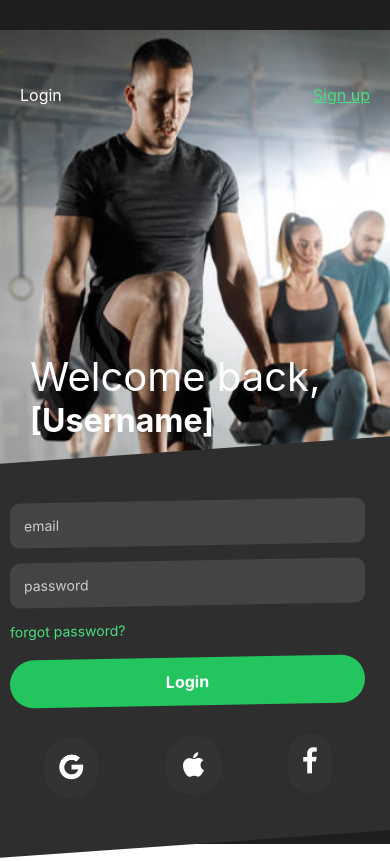
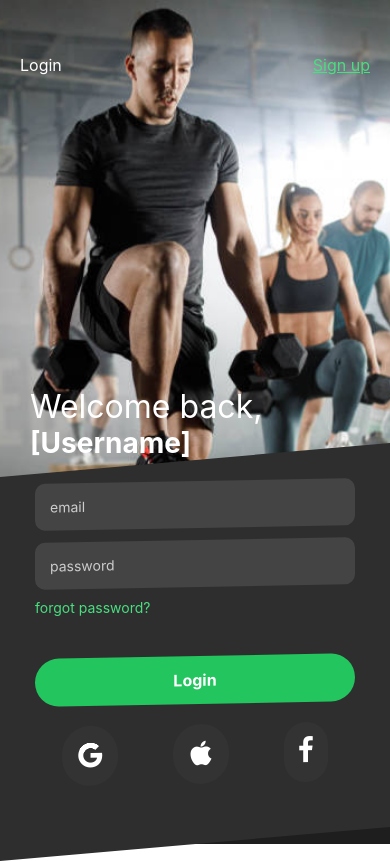
Before and after one commit to TGbadebo02/TitanTrack2.0, a React Native app: screen /LoginScreen in a window 390 px wide. Built offline with nearby package versions, Linux system fonts and the light colour scheme.

Commit message:
LoginScreen made, need to make afew changes though.

```diff
--- a/package.json
+++ b/package.json
@@ -22,7 +22,7 @@
     "react-native": "^0.76.7",
     "react-native-gesture-handler": "~2.20.2",
     "react-native-reanimated": "~3.16.1",
-    "react-native-safe-area-context": "4.12.0",
+    "react-native-safe-area-context": "^4.12.0",
     "react-native-screens": "~4.4.0"
   },
   "devDependencies": {
--- a/src/screens/LoginScreen.jsx
+++ b/src/screens/LoginScreen.jsx
@@ -8,26 +8,30 @@ import {
   ImageBackground,
 } from 'react-native';
 import { AntDesign, FontAwesome, Ionicons } from '@expo/vector-icons';
+import { SafeAreaView } from 'react-native-safe-area-context';
 
 const LoginScreen = () => {
   return (
+    <SafeAreaView style={styles.safeArea} edges={['top']}>
       <View style={styles.container}>
         <ImageBackground
-        source={require('/Users/tgbadebo02/Desktop/TitanTrack2.0/src/assets/images/Login.png')} // 👈 Replace with your actual path
+          source={require('/Users/tgbadebo02/Desktop/TitanTrack2.0/src/assets/images/Login.png')}
           style={styles.imageBackground}
         >
-
+          {/* Top nav */}
           <View style={styles.topRow}>
             <Text style={styles.link}>Login</Text>
             <Text style={[styles.link, styles.signUp]}>Sign up</Text>
           </View>
 
+          {/* Welcome text */}
           <View style={styles.welcomeContainer}>
             <Text style={styles.welcome}>Welcome back,</Text>
             <Text style={styles.username}>[Username]</Text>
           </View>
         </ImageBackground>
 
+        {/* Slanted Form Panel */}
         <View style={styles.formContainer}>
           <TextInput
             style={styles.input}
@@ -56,21 +60,25 @@ const LoginScreen = () => {
           </View>
         </View>
       </View>
+    </SafeAreaView>
   );
 };
 
 export default LoginScreen;
 
 const styles = StyleSheet.create({
+  safeArea: {
+    flex: 1,
+    backgroundColor: '#1e1e1e',
+  },
   container: {
     flex: 1,
-    backgroundColor: '#1e1e1e',
   },
   imageBackground: {
     height: '90%',
     width: '100%',
     justifyContent: 'flex-end',
-    marginTop:30,
+    resizeMode: 'cover',
   },
   topRow: {
     position: 'absolute',
@@ -90,50 +98,48 @@ const styles = StyleSheet.create({
   },
   welcomeContainer: {
     paddingLeft: 30,
-    marginBottom: 350,
+    marginBottom: 300,
   },
   welcome: {
-    fontSize: 40,
+    fontSize: 32,
     color: '#fff',
     fontWeight: '400',
   },
   username: {
-    fontSize: 32,
+    fontSize: 28,
     color: '#fff',
     fontWeight: 'bold',
   },
   formContainer: {
+    flex: 1,
     backgroundColor: '#2e2e2e',
-    flex: 1,
-    paddingTop: 0,
-    paddingHorizontal: 25,
-    transform: [{ skewY: '-4deg' }],
-    paddingLeft: 10,
-    marginTop: -340,
-    borderTopLeftRadius: 0,
-    borderTopRightRadius: 0,
+    transform: [{ skewY: '-5deg' }],
+    paddingHorizontal: 35,
+    paddingTop: -10,
+    paddingBottom: 40,
     justifyContent: 'center',
+    marginTop:-300,
   },
   input: {
     backgroundColor: '#444',
-    marginBottom: 15,
-    padding: 14,
+    marginBottom: 12,
+    padding: 15,
     borderRadius: 10,
     color: '#fff',
-    transform: [{ skewY: '3deg' }],
+    transform: [{ skewY: '4deg' }],
   },
   forgot: {
     color: '#4ade80',
-    marginBottom: 20,
-    transform: [{ skewY: '3deg' }],
+    marginBottom: 40,
+    transform: [{ skewY: '5deg' }],
   },
   loginButton: {
     backgroundColor: '#22c55e',
     paddingVertical: 14,
     borderRadius: 30,
     alignItems: 'center',
-    marginBottom: 30,
-    transform: [{ skewY: '3deg' }],
+    marginBottom: 20,
+    transform: [{ skewY: '4deg' }],
   },
   loginText: {
     color: '#fff',
@@ -143,7 +149,7 @@ const styles = StyleSheet.create({
   socialIcons: {
     flexDirection: 'row',
     justifyContent: 'space-around',
-    transform: [{ skewY: '3deg' }],
+    transform: [{ skewY: '4deg' }],
   },
   icon: {
     backgroundColor: '#333',
```
Also changed, not shown: 1 other file (tests, documents, lock files or other folders). Lines whose indentation alone changed are shown as unchanged.
